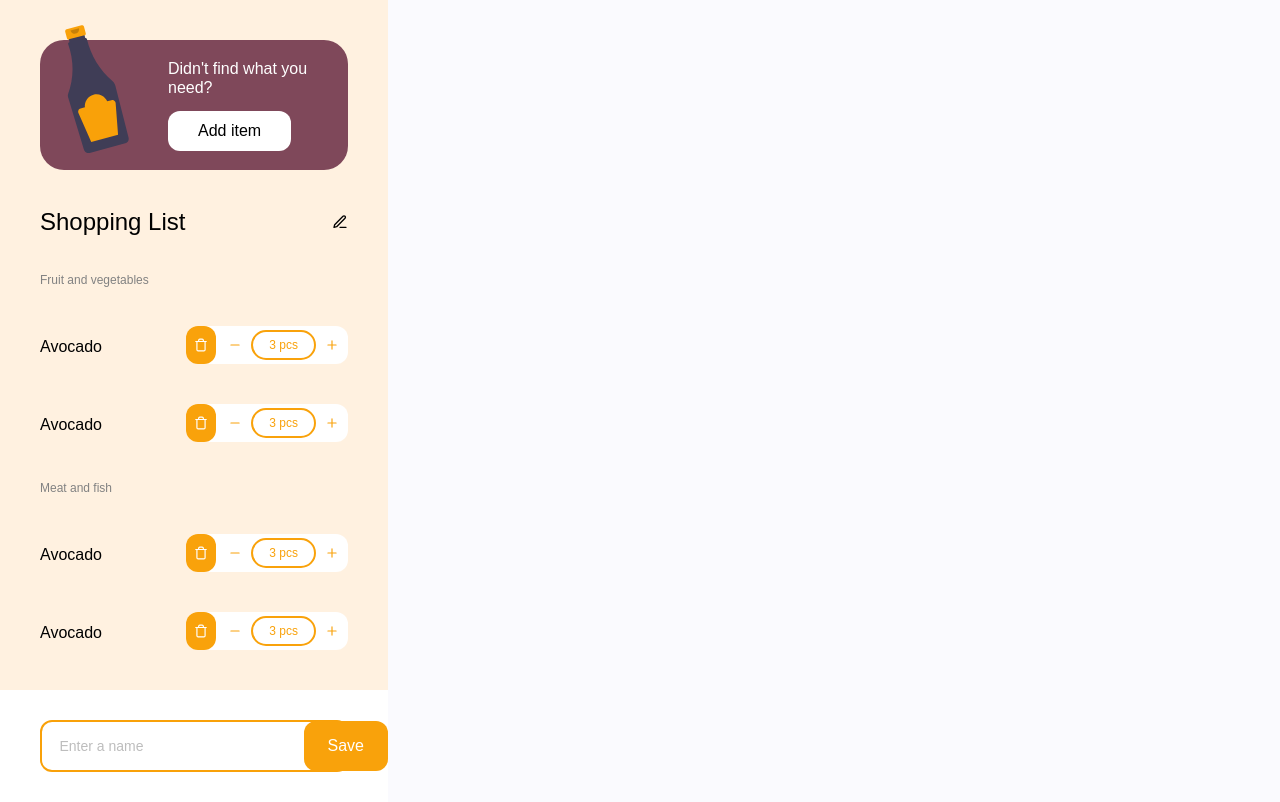
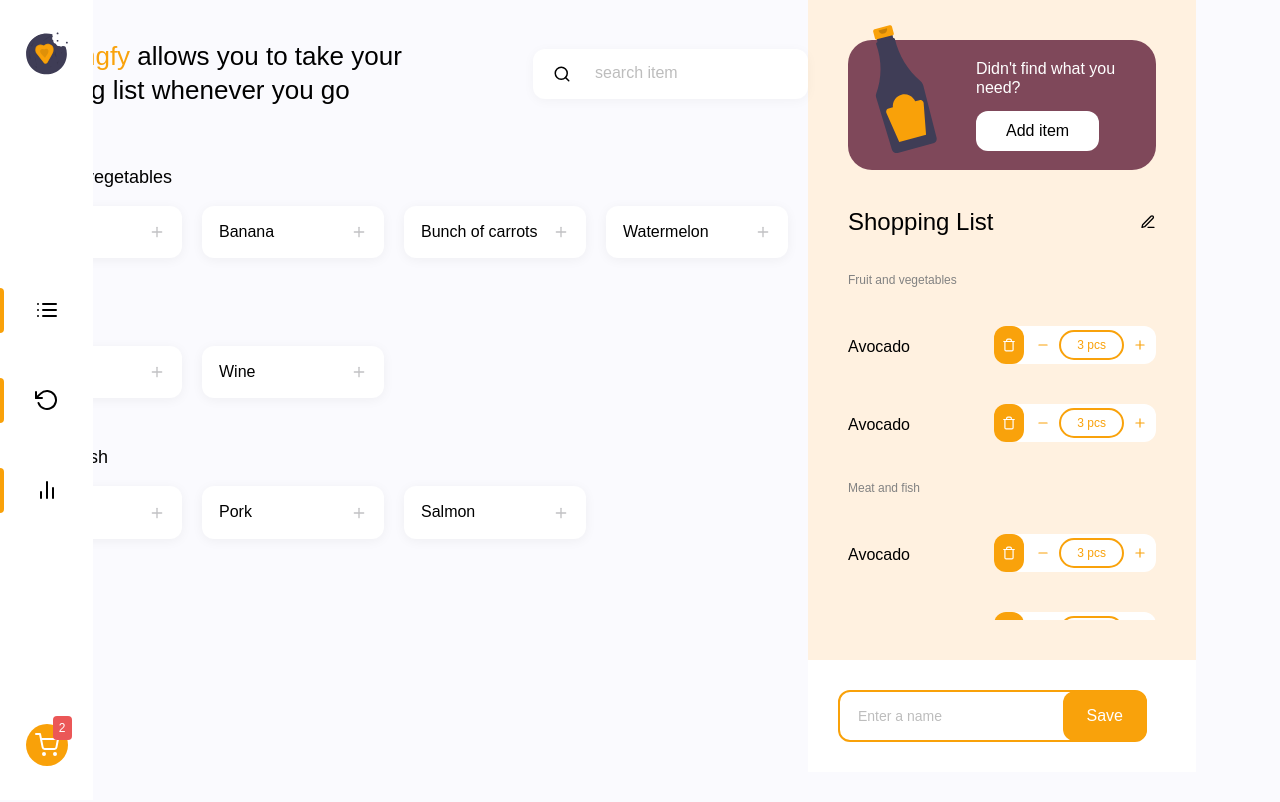
Before and after one commit to barbaraperic/shopping-list, a React (Vite) app: page / in a window 1280 px wide. Built offline with nearby package versions, Linux system fonts and the light colour scheme.

Commit message:
WIP: homepage layout

```diff
--- a/src/components/SaveInput.js
+++ b/src/components/SaveInput.js
@@ -13,9 +13,9 @@ const SaveInput = () => {
 const Wrapper = styled.div`
   position: relative;
   background-color: white;
-  display: flex;
-  justify-content: center;
-  align-items: center;
+  /* display: flex; */
+  /* justify-content: center; */
+  /* align-items: center; */
   /* width: 100%; */
   padding: 30px;
 `
@@ -35,7 +35,8 @@ const Input = styled.input`
 
 const StyledButton = styled(Button)`
   position: absolute;
-  right: 0px;
+  right: 49px;
+  top: 31px;
 `
 
 export default SaveInput;
--- a/src/containers/SidebarLeft.js
+++ b/src/containers/SidebarLeft.js
@@ -21,10 +21,14 @@ const SidebarLeft = () => {
 
 const Wrapper = styled.nav`
   background-color: white;
-  height: 100vh;
+  /* height: 100vh; */
+  height: 100%;
   width: 93px;
   display: flex;
   flex-direction: column;
+  position:absolute;
+  top:0;
+  bottom:0;
 `
 
 const LogoWrapper = styled.div`
--- a/src/containers/SidebarRight.js
+++ b/src/containers/SidebarRight.js
@@ -10,6 +10,7 @@ const SidebarRight = () => {
     <SidebarWrapper>
     <Wrapper>
       <AddItemCard />
+      <Section>
         <TextWrapper>
           <Title>Shopping List</Title>
           <Icon id="edit" size={16}/>
@@ -32,6 +33,7 @@ const SidebarRight = () => {
           <p>Avocado</p>
           <SelectButton>3 pcs</SelectButton>
         </TextWrapper>
+      </Section>
     </Wrapper>
     <SaveInput />
     </SidebarWrapper>
@@ -54,6 +56,11 @@ const TextWrapper = styled.div`
   margin-top: 40px;
 `
 
+const Section = styled.div`
+  overflow: scroll;
+  max-height: 450px;
+`
+
 const Title = styled.h3`
   font-weight: normal;
   font-size: 24px;
--- a/src/pages/Home.js
+++ b/src/pages/Home.js
@@ -6,8 +6,9 @@ import SidebarRight from '../containers/SidebarRight'
 const Home = () => {
   return (
     <Wrapper>
+      <SidebarLeft />
+      <StyledMain />
       <SidebarRight />
-      {/* <Main /> */}
     </Wrapper>
   )
 }
@@ -18,4 +19,8 @@ const Wrapper = styled.div`
   grid-template-columns: 1fr 2fr 1fr;
 `
 
+const StyledMain = styled(Main)`
+  flex: 1;
+`
+
 export default Home
```
Lines whose indentation alone changed are shown as unchanged.
